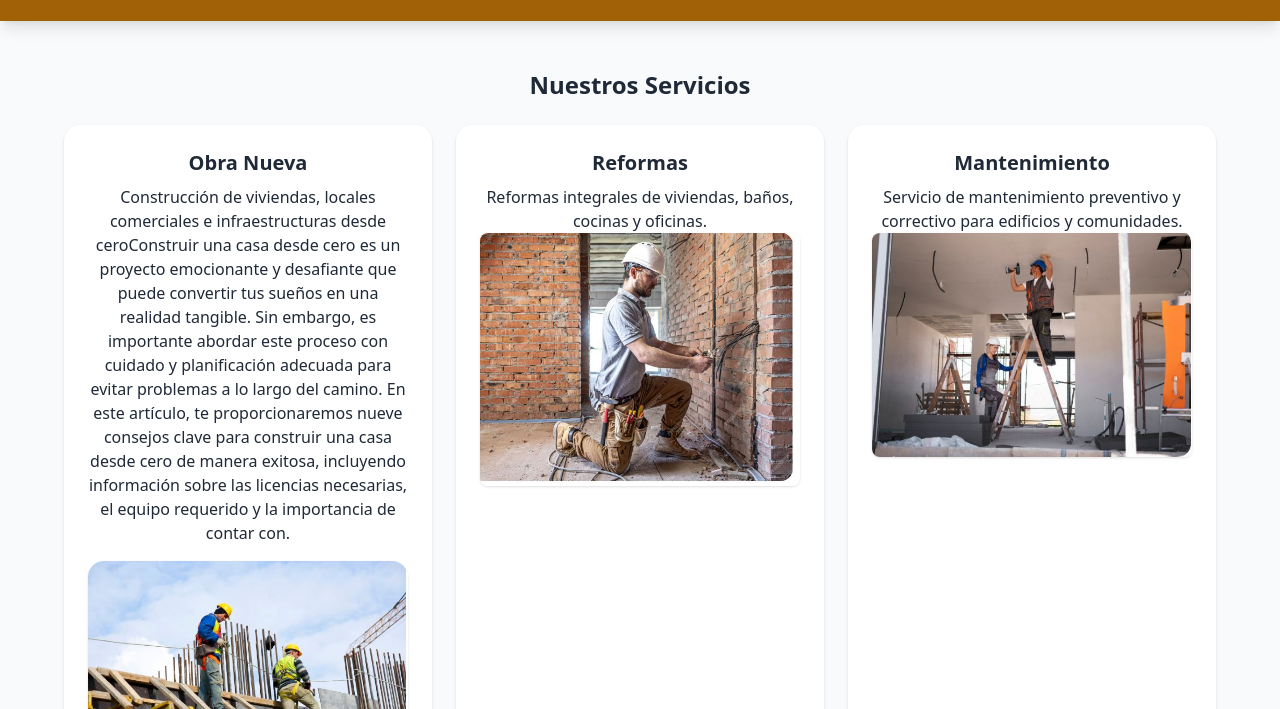
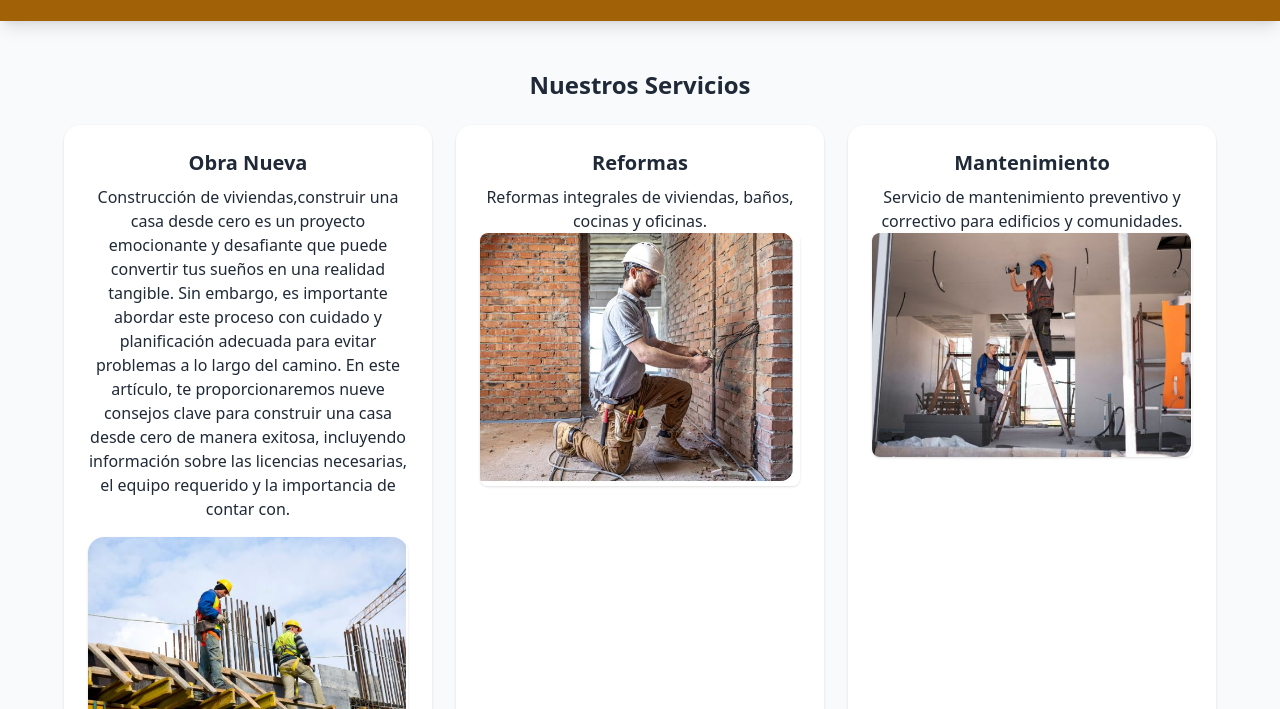
Before and after one commit to Ridouanbakkouh/EMPRES, a plain HTML site: page index.html in a window 1280 px wide. Shown: the part 91-800 px from the top of the page. Drawn offline with nearby package versions, Linux system fonts and the light colour scheme.

Commit message:
Update index.htmlt

```diff
--- a/index.html
+++ b/index.html
@@ -26,7 +26,7 @@
             <div class="grid md:grid-cols-3 gap-6">
                 <div class="bg-white rounded-2xl shadow p-6">
                     <h3 class="text-xl font-semibold mb-2">Obra Nueva</h3>
-                    <p>Construcción de viviendas, locales comerciales e infraestructuras desde ceroConstruir una casa desde cero es un proyecto emocionante y desafiante que puede convertir tus sueños en una realidad tangible. Sin embargo, es importante abordar este proceso con cuidado y planificación adecuada para evitar problemas a lo largo del camino. En este artículo, te proporcionaremos nueve consejos clave para construir una casa desde cero de manera exitosa, incluyendo información sobre las licencias necesarias, el equipo requerido y la importancia de contar con.</p>
+                    <p>Construcción de viviendas,construir una casa desde cero es un proyecto emocionante y desafiante que puede convertir tus sueños en una realidad tangible. Sin embargo, es importante abordar este proceso con cuidado y planificación adecuada para evitar problemas a lo largo del camino. En este artículo, te proporcionaremos nueve consejos clave para construir una casa desde cero de manera exitosa, incluyendo información sobre las licencias necesarias, el equipo requerido y la importancia de contar con.</p>
                     <div class="mt-4 grid grid-cols-1 gap-2">
                         <img src="imagen1.JPG" alt="Proyecto 1" class="rounded-2xl shadow w-full">
                     </div>
```
